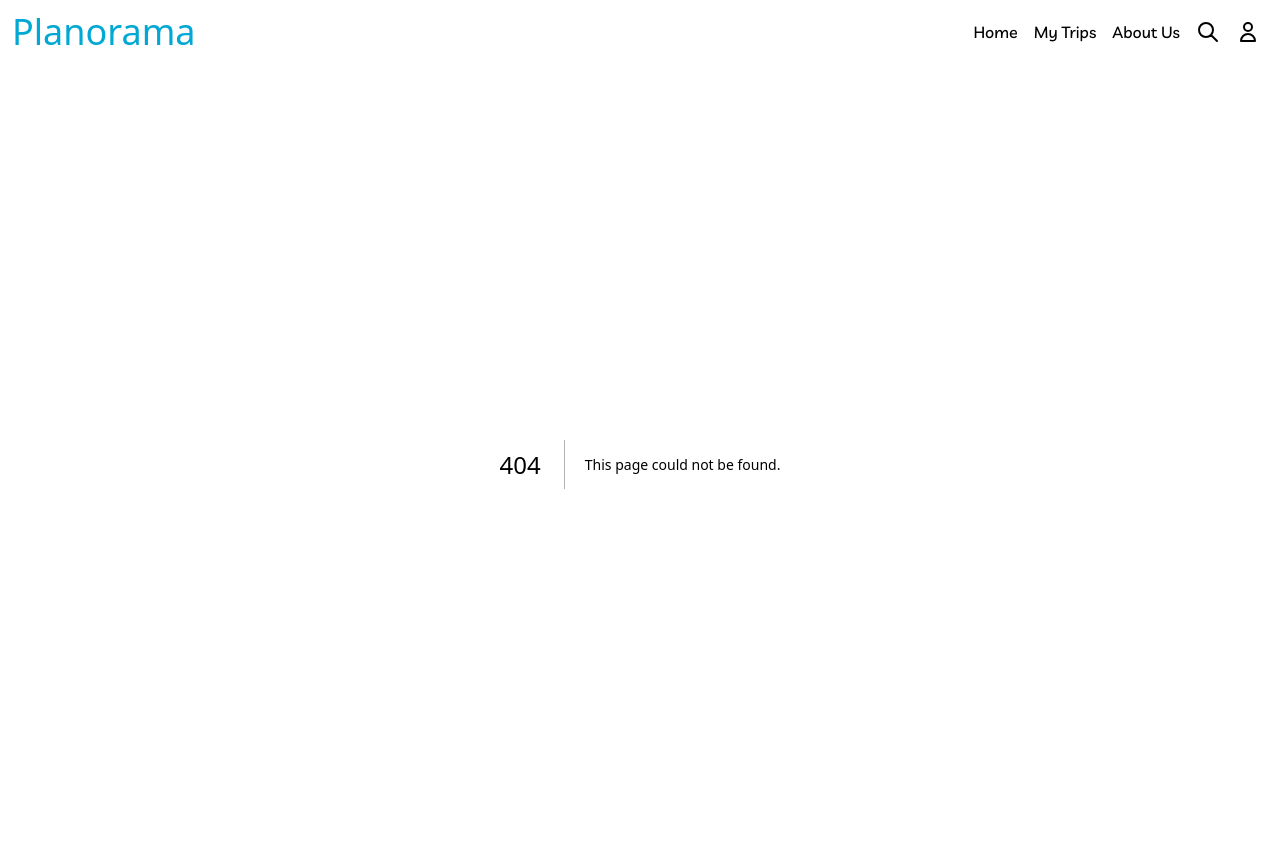
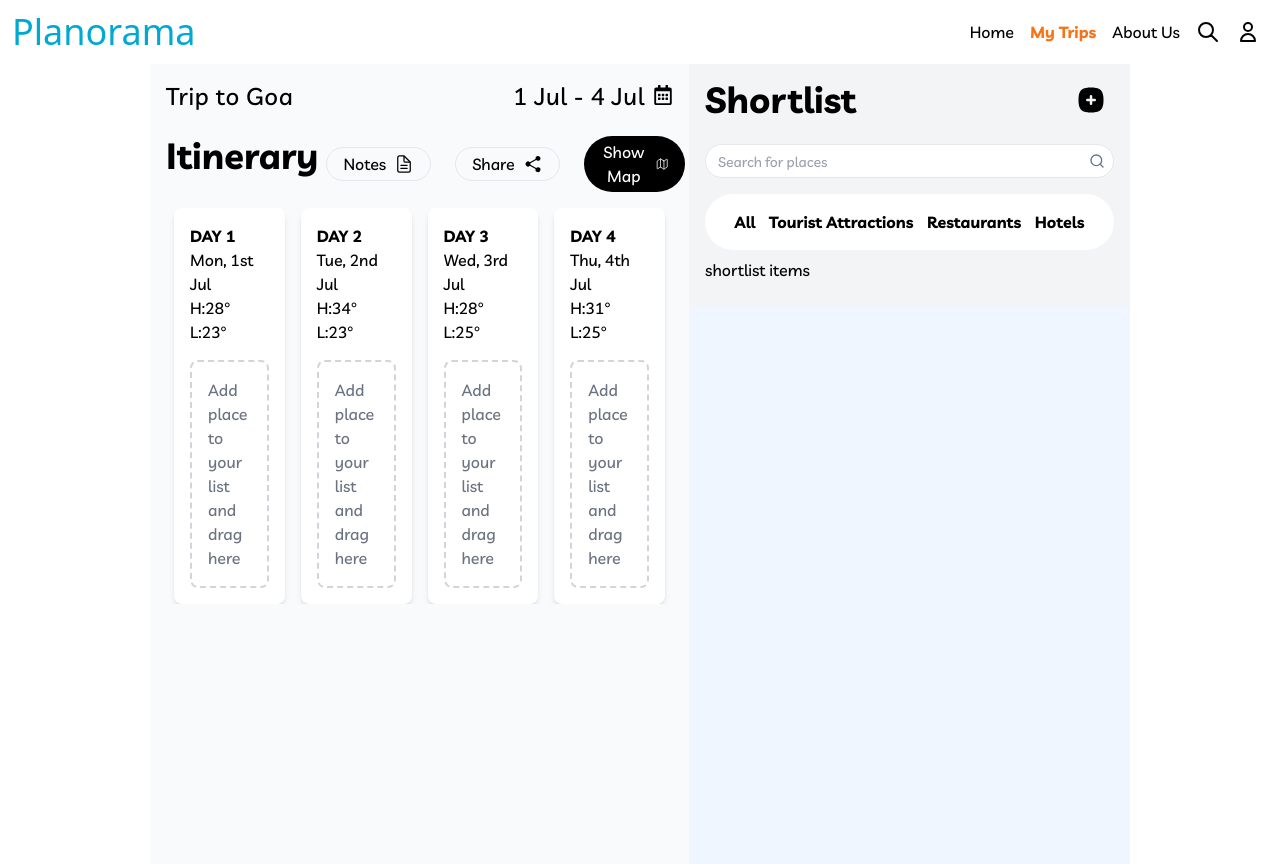
Before and after one commit to Mansherius/travel-planner-zool, a Next.js app in the folder travel-planner/: page /itinerary in a window 1280 px wide. Before the commit this address had no page. Built offline with nearby package versions, Linux system fonts and the light colour scheme; a web font is replaced by a local one.

Commit message:
map section added, div box broken

```diff
--- a/travel-planner/src/app/itenerary/page.tsx
+++ /dev/null
@@ -1,66 +0,0 @@
-"use client";
-// Itinerary.tsx
-import React, { useState } from "react";
-import { TbSquareRoundedPlusFilled } from "react-icons/tb";
-import { FiSearch } from "react-icons/fi";
-import "react-datepicker/dist/react-datepicker.css";
-import Writedate from "@/components/shared/WrittenDate";
-import ButtonBar from "@/components/itinerary/ButtonBar";
-import Carousel from '@/components/itinerary/Carousel';
-import { generateDays } from '@/components/itinerary/dateUtils';
-import { DateRange } from '@/components/itinerary/types';
-
-const Itinerary: React.FC = () => {
-  const [dateRange, setDateRange] = useState<DateRange>({ start: "2023-07-01", end: "2023-07-25" });
-  const days = generateDays(dateRange);
-
-  return (
-    <div className="w-100% min-h-screen md:mx-[50px] lg:mx-[150px] flex justify-center bg-blue-50">
-      <section className="mx-auto w-[55%] bg-slate-50 p-4">
-        <div className="flex justify-between pb-2 text-2xl tracking-wide ">
-          <p>Trip to Goa</p>
-          <Writedate onChange={setDateRange} />
-        </div>
-        <div className="py-4">
-          <ButtonBar/>
-        </div>
-        <Carousel days={days} />
-            </section>
-
-			<section className="mx-auto w-[45%] bg-gray-100 flex flex-col p-4">
-				<div className="flex justify-between pb-2">
-					<p className="text-4xl font-bold">Shortlist</p>
-					<TbSquareRoundedPlusFilled size={30} className="my-auto mr-2" />
-				</div>
-				<div className="py-4">
-					<form className="flex items-center bg-white border rounded-full p-1 focus: outline-none">
-						<div className="w-full">
-							<input
-								type="text"
-								placeholder="Search for places"
-								className="outline-none w-full placeholder-grey text-sm pl-2"
-							/>
-						</div>
-						<button
-							type="submit"
-							className="text-slate-500"
-						>
-							<FiSearch size={20} className="pr-1" />
-						</button>
-					</form>
-				</div>
-				<div className="py-4 bg-white rounded-full">
-                    <div className="flex justify-evenly px-4">
-                        <p className="font-bold hover:text-orange-500">All</p>
-                        <p className="font-bold hover:text-orange-500">Tourist Attractions</p>
-                        <p className="font-bold hover:text-orange-500">Restaurants</p>
-                        <p className="font-bold hover:text-orange-500">Hotels</p>
-                    </div>
-                </div>
-				<div className="py-2 flex ">shortlist items</div>
-			</section>
-		</div>
-	);
-};
-
-export default Itinerary;
--- /dev/null
+++ b/travel-planner/src/app/itinerary/page.tsx
@@ -0,0 +1,88 @@
+"use client";
+import React, { useState } from "react";
+import { TbSquareRoundedPlusFilled } from "react-icons/tb";
+import { FiSearch } from "react-icons/fi";
+import "react-datepicker/dist/react-datepicker.css";
+import Writedate from "@/components/shared/WrittenDate";
+import { IoDocumentTextOutline, IoShareSocial, IoMapOutline } from "react-icons/io5";
+import Carousel from "@/components/itinerary/Carousel";
+import { generateDays } from "@/components/itinerary/dateUtils";
+import { DateRange } from "@/components/itinerary/types";
+
+const Itinerary: React.FC = () => {
+  const [dateRange, setDateRange] = useState<DateRange>({
+    start: "2023-07-01",
+    end: "2023-07-25",
+  });
+  const [showMap, setShowMap] = useState(false);
+  const days = generateDays(dateRange);
+
+  const toggleMap = () => {
+    setShowMap((prev) => !prev);
+  };
+
+  return (
+    <div className="w-100% min-h-screen md:mx-[50px] lg:mx-[150px] flex justify-center bg-blue-50">
+      <section className="mx-auto w-[55%] bg-slate-50 p-4">
+        <div className="flex justify-between pb-2 text-2xl tracking-wide">
+          <p>Trip to Goa</p>
+          <Writedate onChange={setDateRange} />
+        </div>
+        <div className="py-4">
+			<div className="flex justify-between">
+				<p className="text-4xl font-bold">Itinerary</p>
+				<div className='flex gap-4'>
+					<button className="bg-transparent px-4 py-1 border rounded-full ml-2 my-auto flex">Notes <IoDocumentTextOutline size={20} className='my-auto ml-2' /></button>
+					<button className="bg-transparent px-4 py-1 border rounded-full ml-2 my-auto flex">Share <IoShareSocial size={20} className='my-auto ml-2'/> </button>
+					<button className='bg-black text-white px-4 py-1 rounded-full ml-2 my-auto flex' onClick={toggleMap}>
+						{showMap ? "Show Shortlist" : "Show Map"}
+						{showMap ? null : <IoMapOutline size={20} className="my-auto ml-2" />}
+					</button>
+				</div>
+			</div>
+        </div>
+        <Carousel days={days} />
+      </section>
+
+      <section className={`transition-transform duration-500 w-[45%] ${showMap ? "hidden" : "block"}`}>
+        <div className="bg-gray-100 flex flex-col p-4">
+          <div className="flex justify-between pb-2">
+            <p className="text-4xl font-bold">Shortlist</p>
+            <TbSquareRoundedPlusFilled size={30} className="my-auto mr-2" />
+          </div>
+
+          <div className="py-4">
+            <form className="flex items-center bg-white border rounded-full p-1 focus:outline-none">
+              <div className="w-full">
+                <input
+                  type="text"
+                  placeholder="Search for places"
+                  className="outline-none w-full placeholder-grey text-sm pl-2"
+                />
+              </div>
+              <button type="submit" className="text-slate-500">
+                <FiSearch size={20} className="pr-1" />
+              </button>
+            </form>
+          </div>
+
+          <div className="py-4 bg-white rounded-full">
+            <div className="flex justify-evenly px-4">
+              <p className="font-bold hover:text-orange-500">All</p>
+              <p className="font-bold hover:text-orange-500">Tourist Attractions</p>
+              <p className="font-bold hover:text-orange-500">Restaurants</p>
+              <p className="font-bold hover:text-orange-500">Hotels</p>
+            </div>
+          </div>
+          <div className="py-2 flex">shortlist items</div>
+        </div>
+      </section>
+
+      <section className={`transition-transform duration-500 w-[45%] ${showMap ? "block" : "hidden"}`} id="map">
+        {/* Map content goes here */}
+      </section>
+    </div>
+  );
+};
+
+export default Itinerary;
--- a/travel-planner/src/components/itinerary/ButtonBar.tsx
+++ /dev/null
@@ -1,19 +0,0 @@
-import React from 'react'
-import { IoDocumentTextOutline, IoShareSocial, IoMapOutline } from "react-icons/io5";
-
-const ButtonBar = () => {
-  return (
-    <>
-        <div className="flex justify-between">
-			<p className="text-4xl font-bold">Itinerary</p>
-			<div className='flex gap-4'>
-                <button className="bg-transparent px-4 py-1 border rounded-full ml-2 my-auto flex">Notes <IoDocumentTextOutline size={20} className='my-auto ml-2' /></button>
-                <button className="bg-transparent px-4 py-1 border rounded-full ml-2 my-auto flex">Share <IoShareSocial size={20} className='my-auto ml-2'/> </button>
-                <button className='bg-black text-white px-4 py-1 rounded-full ml-2 my-auto flex'>Hide map <IoMapOutline size={20} className='my-auto ml-2' /></button>
-            </div>
-		</div>
-    </>
-  )
-}
-
-export default ButtonBar
--- a/travel-planner/src/components/shared/Navbar.tsx
+++ b/travel-planner/src/components/shared/Navbar.tsx
@@ -44,9 +44,9 @@ export const Navbar = () => {
             Home
           </Link>
           <Link
-            href="/my_trips"
+            href="/itinerary"
             className={`mx-2 hover:text-blue-500  ${
-              pathname === "/my_trips" ? "text-orange-500 font-extrabold" : ""
+              pathname === "/itinerary" ? "text-orange-500 font-extrabold" : ""
             }`}
           >
             My Trips
```
